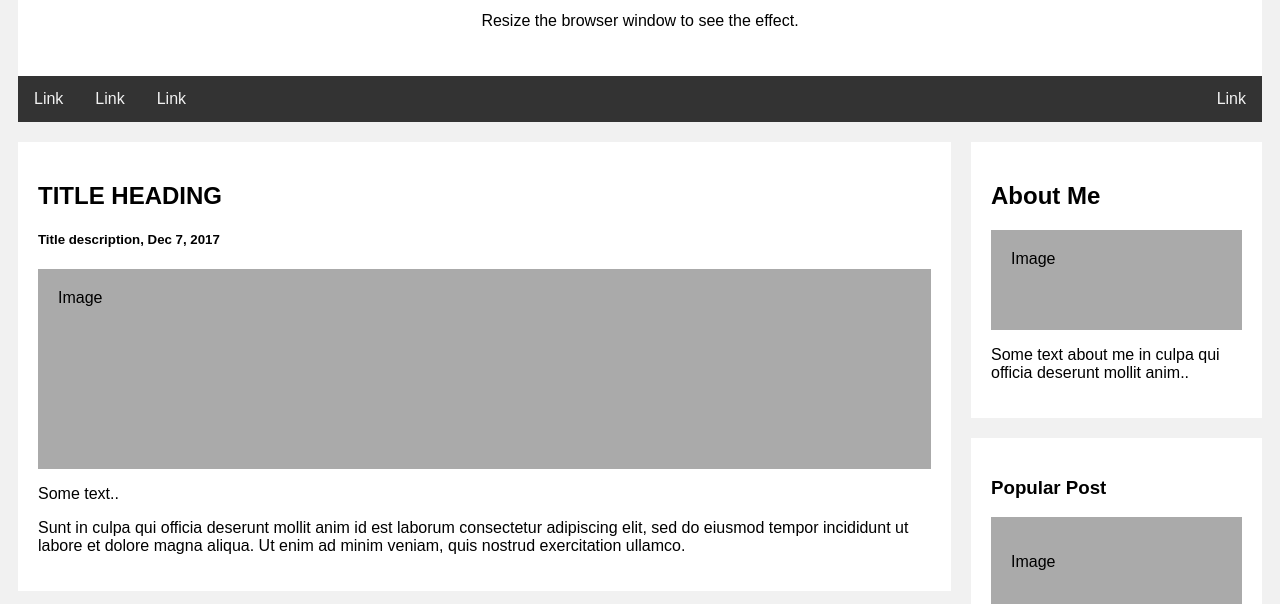
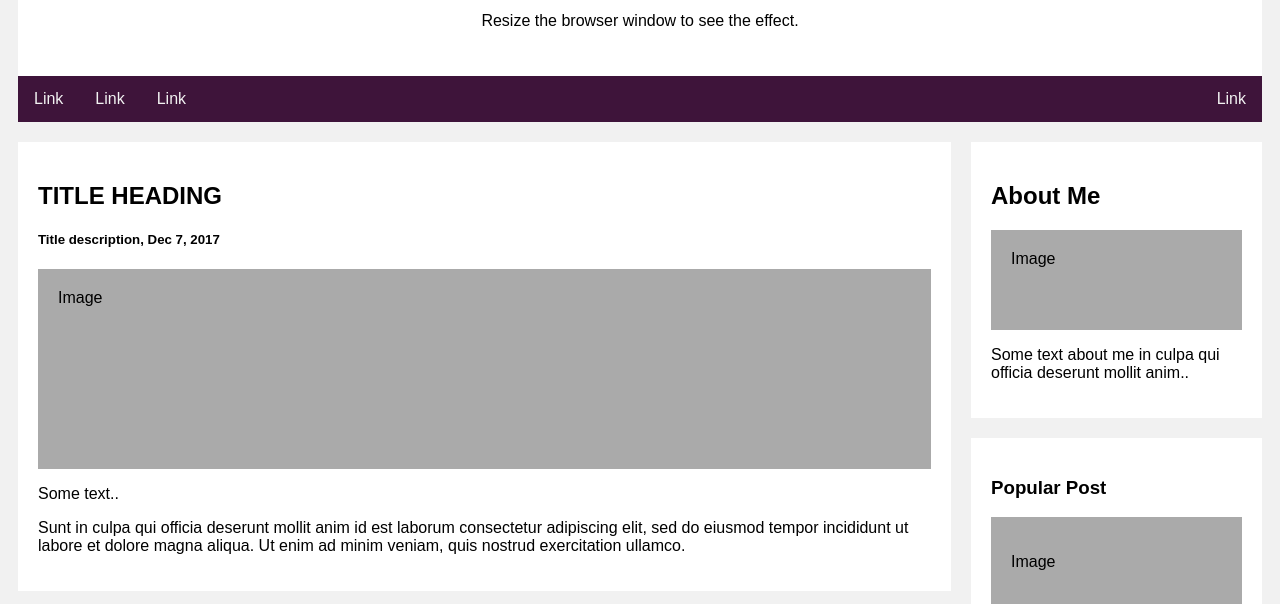
Before and after one commit to SteinerMark673/asg-hh, a plain HTML site: page index.html in a window 1280 px wide. Shown: the part 161-765 px from the top of the page. Drawn offline with Linux system fonts and the light colour scheme.

Commit message:
Update styles.css

```diff
--- a/styles.css
+++ b/styles.css
@@ -22,7 +22,7 @@ body {
 /* Style the top navigation bar */
 .topnav {
   overflow: hidden;
-  background-color: #333;
+  background-color: #3e143a;
 }
 
 /* Style the topnav links */
```
